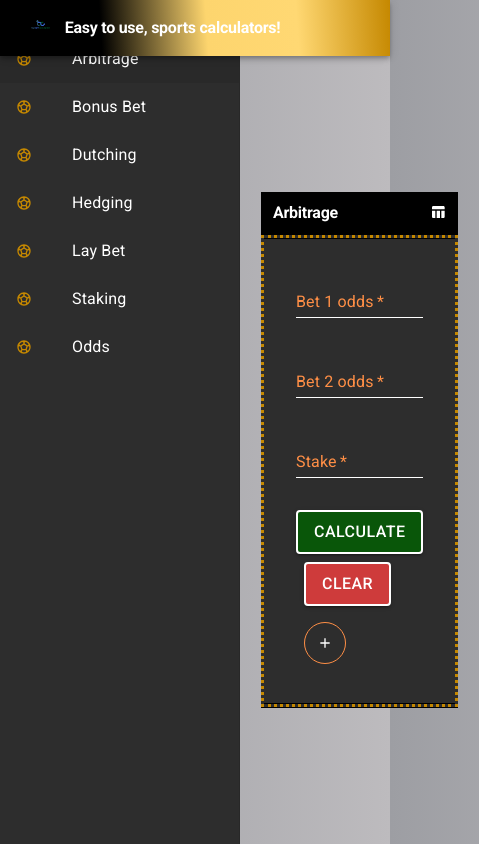
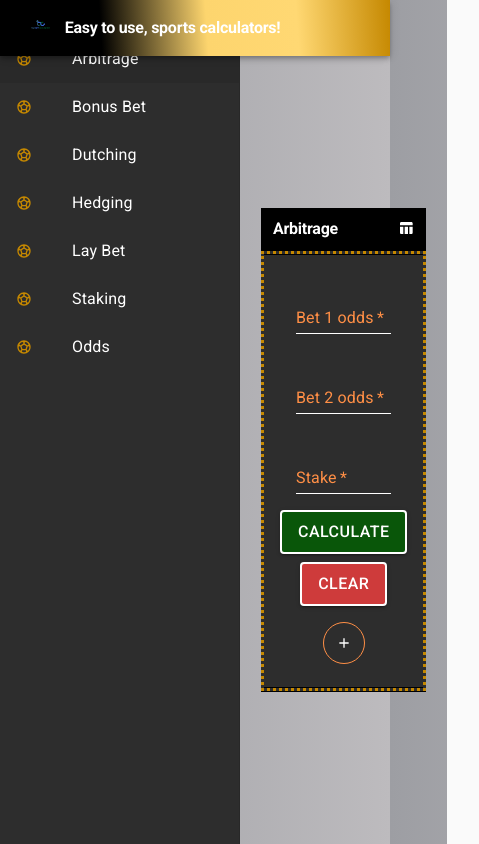
Before and after one commit to focus1691/sports-betting-calculators, a React (Create React App) app: page / in a window 390 px wide. Shown: the whole page, 479 px wide, since content can reach past the window. Built offline with nearby package versions, Linux system fonts and the light colour scheme.

Commit message:
Increased arb calc responsiveness

```diff
--- a/src/components/calculators/arbitrage/ArbCalculator.js
+++ b/src/components/calculators/arbitrage/ArbCalculator.js
@@ -63,7 +63,7 @@ const ArbCalculator = ({onReceiveArb}) => {
 			<Grid item lg={2} md={4} xs={12}>
 				<TextField required label="Stake" value={stake} onChange={e => isValidInput(e.target.value) && setStake(e.target.value)} className={classes.selection} />
 			</Grid>
-			<Grid item lg={4} md={8} xs={12}>
+			<Grid item lg={4} md={12} sm={12} xs={12} className={classes.controls}>
 				<Button variant="contained" color="primary" className={classes.calculateBtn} onClick={handleCalculate}>
 					Calculate
 				</Button>
--- a/src/jss/calculator.js
+++ b/src/jss/calculator.js
@@ -153,13 +153,31 @@ const calculatorStyle = theme => ({
 		listStylePosition: "inside",
 		padding: theme.spacing(1)
 	},
+	controls: {
+		[theme.breakpoints.down('lg')]: {
+			textAlign: 'center',
+		},
+		[theme.breakpoints.down('md')]: {
+			textAlign: 'end',
+		},
+		[theme.breakpoints.down('sm')]: {
+			padding: '0',
+			textAlign: 'center',
+		},
+		[theme.breakpoints.down('xs')]: {
+			// display: 'table',
+			padding: '0',
+			textAlign: 'center',
+		},
+	},
 	calculateBtn: {
 		background: '#095609',
 		color: '#fff',
 		border: '2px solid #fff',
 		"&:hover": {
 			background: "#000"
-		}
+		},
+
 	},
 	clearBtn: {
 		margin: theme.spacing(1),
@@ -168,12 +186,14 @@ const calculatorStyle = theme => ({
 		border: '2px solid #fff',
 		"&:hover": {
 			background: "#000"
-		}
+		},
+
 	},
 	addBtn: {
 		color: '#fff',
 		margin: theme.spacing(1),
-		border: '1px solid #ff8f46'
+		border: '1px solid #ff8f46',
+
 	}
 });
 
```
Also changed, not shown: 1 other file (tests, documents, lock files or other folders).
